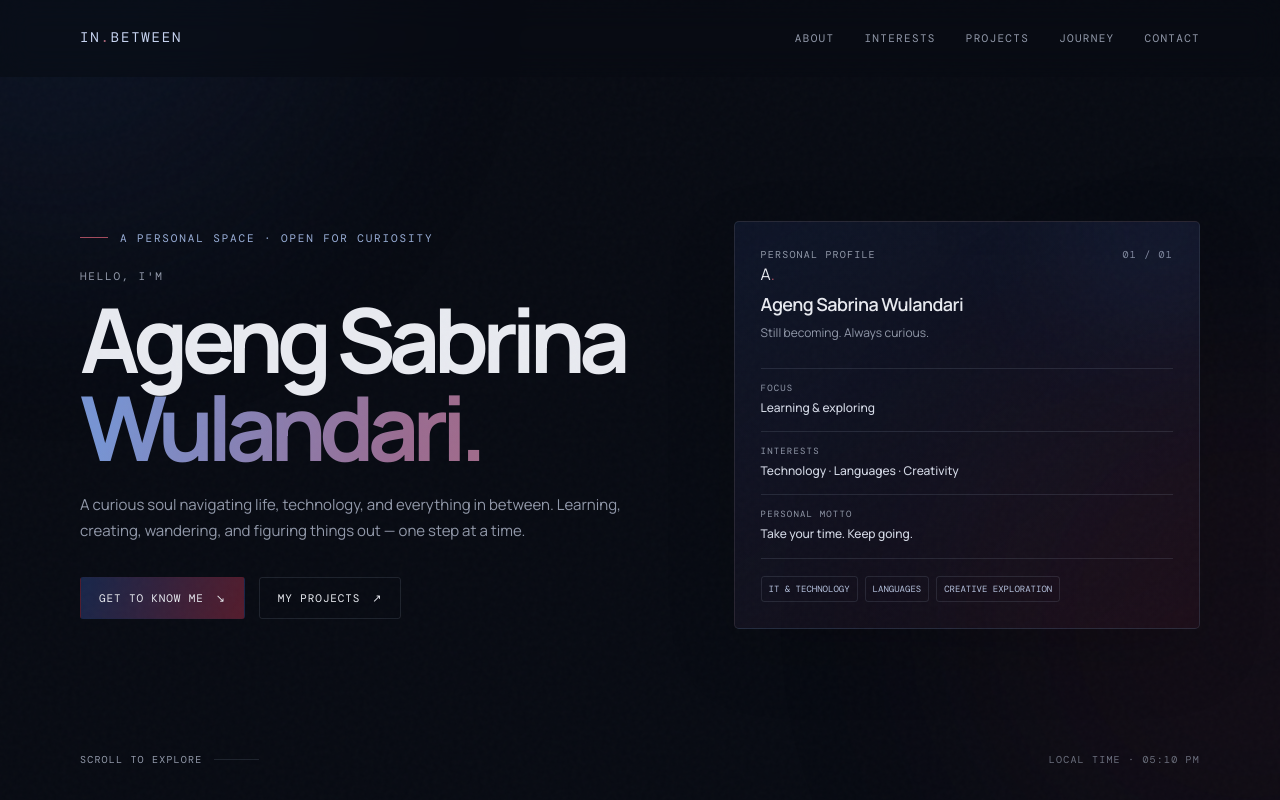
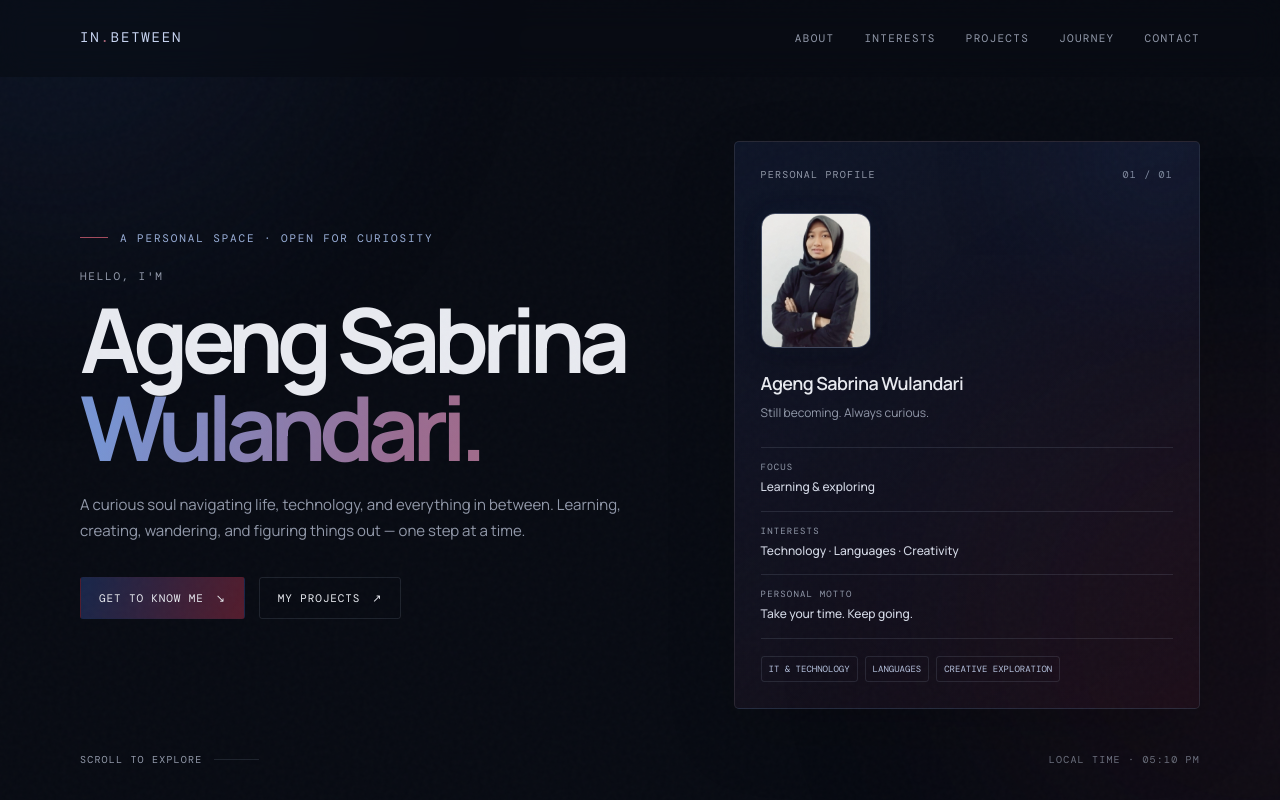
Before and after one commit to ASW1-3/in-between, a plain HTML site: page index.html in a window 1280 px wide. Shown: the top 800 px of the page. Drawn offline with nearby package versions, Linux system fonts and the light colour scheme.

Commit message:
Add files via upload
Update homepage and personal profile

```diff
--- a/index.html
+++ b/index.html
@@ -58,14 +58,20 @@ header.scrolled{border-color:var(--line);background:rgba(8,11,19,.88)}
 .profile-card-top{display:flex;justify-content:space-between;font:10px "DM Mono",monospace;letter-spacing:.12em;color:var(--muted)}
 .profile-photo {
   width: 110px;
-  height: 110px;
+  height: 135px;
+
   object-fit: cover;
-  object-position: center;
-  border-radius: 50%;
-  border: 1px solid rgba(180, 195, 230, 0.35);
+  object-position: center 20%;
+
+  border-radius: 14px;
+  border: 1px solid rgba(180, 195, 230, 0.3);
+
   margin: 32px 0 20px;
   display: block;
-  box-shadow: 0 0 30px rgba(50, 70, 120, 0.2);
+
+  box-shadow:
+    0 8px 30px rgba(0, 0, 0, 0.25),
+    0 0 20px rgba(50, 70, 120, 0.12);
 }
 .profile-monogram span{color:var(--red)}.profile-name{font-size:18px;font-weight:600;letter-spacing:-.03em}.profile-caption{color:var(--muted);font-size:12px;margin-top:4px}
 .profile-details{margin-top:24px;border-top:1px solid var(--line)}.profile-details div{padding:13px 0;border-bottom:1px solid var(--line);display:flex;flex-direction:column;gap:4px}.profile-details span{font:9px "DM Mono",monospace;letter-spacing:.13em;color:var(--muted)}.profile-details strong{font-size:12px;font-weight:500;color:#d4d9e6}
@@ -188,7 +194,7 @@ footer{padding:30px 0 38px;border-top:1px solid var(--line);display:flex;justify
     </div>
     <aside class="profile-card reveal">
       <div class="profile-card-top"><span>PERSONAL PROFILE</span><span>01 / 01</span></div>
-      <div class="profile-monogram">A<span>.</span></div>
+      <img src="Screenshot (10).png" alt="Portrait of Ageng Sabrina Wulandari" class="profile-photo">
       <div class="profile-name">Ageng Sabrina Wulandari</div><div class="profile-caption">Still becoming. Always curious.</div>
       <div class="profile-details"><div><span>FOCUS</span><strong>Learning & exploring</strong></div><div><span>INTERESTS</span><strong>Technology · Languages · Creativity</strong></div><div><span>PERSONAL MOTTO</span><strong>Take your time. Keep going.</strong></div></div>
       <div class="profile-tags"><span>IT & TECHNOLOGY</span><span>LANGUAGES</span><span>CREATIVE EXPLORATION</span></div>
```
